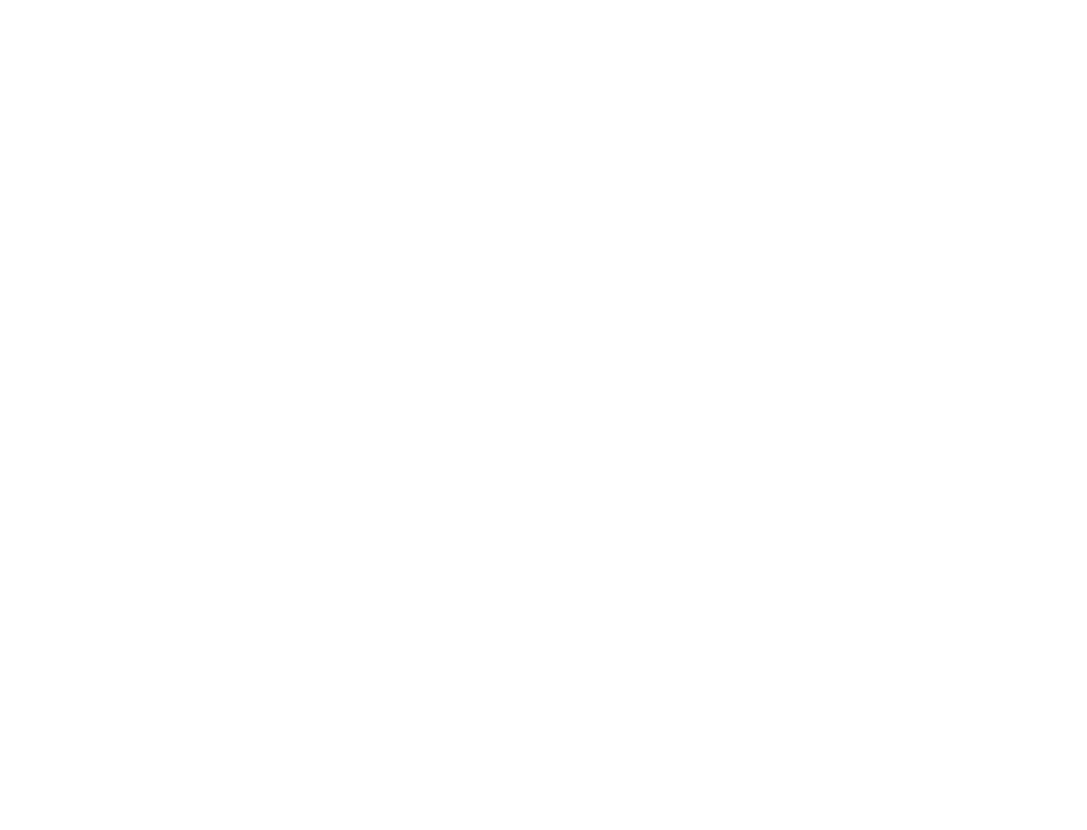
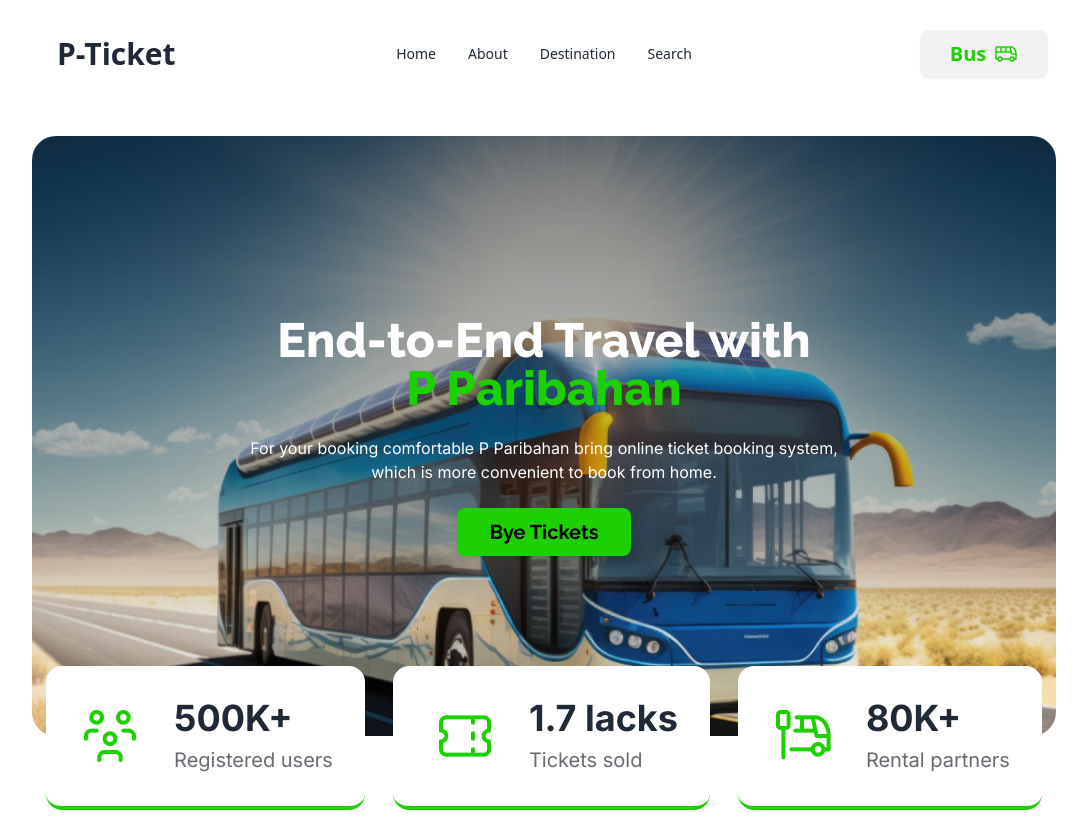
Before and after one commit to Humayra-Amin/Smart-Ticket-A5, a plain HTML site: page index.html in a window 1280 px wide. Shown: the whole page, without its empty margins (96-1183 px from the left). Before the commit the page ends 800 px from the top, so only its background shows below. Drawn offline with nearby package versions, Linux system fonts and the light colour scheme.

Commit message:
nav and banner design done

```diff
--- a/index.html
+++ b/index.html
@@ -4,7 +4,7 @@
 <head>
     <meta charset="UTF-8">
     <meta name="viewport" content="width=device-width, initial-scale=1.0">
-    <title>Document</title>
+    <title>Star Ticket</title>
 
     <!-- font link -->
     <link rel="preconnect" href="https://fonts.googleapis.com">
@@ -29,9 +29,75 @@
         }
     </style>
 </head>
-<header>
+<header class="container mx-auto my-5 w-10/12 lg:w-4/5">
     <!-- navbar section -->
+    <div class="navbar bg-base-100">
+        <div class="navbar-start">
+          <div class="dropdown">
+            <div tabindex="0" role="button" class="btn btn-ghost lg:hidden">
+              <svg xmlns="http://www.w3.org/2000/svg" class="h-5 w-5" fill="none" viewBox="0 0 24 24" stroke="currentColor"><path stroke-linecap="round" stroke-linejoin="round" stroke-width="2" d="M4 6h16M4 12h8m-8 6h16" /></svg>
+            </div>
+            <ul tabindex="0" class="menu menu-sm dropdown-content mt-3 z-[1] p-2 shadow bg-base-100 rounded-box w-52">
+              <li><a>Home</a></li>
+              <li><a>About</a></li>
+              <li><a>Destination</a></li>
+              <li><a>Search</a></li>
+            </ul>
+          </div>
+          <a class="btn btn-ghost text-xl lg:text-3xl">P-Ticket</a>
+        </div>
+        <div class="navbar-center hidden lg:flex">
+          <ul class="menu menu-horizontal px-1">
+            <li><a>Home</a></li>
+            <li><a>About</a></li>
+            <li><a>Destination</a></li>
+            <li><a>Search</a></li>
+          </ul>
+        </div>
+        <div class="navbar-end">
+          <a class="btn text-[#1DD100] w-24 lg:w-32 lg:text-xl">Bus <img src="images/bus-icon.png" alt=""></a>
+        </div>
+      </div>
     <!-- banner section -->
+    <div
+    class="hero bg-[url(./images/banner.png)] h-auto rounded-3xl w-auto mt-12 lg:h-[75vh] lg:rounded-3xl lg:w-auto">
+    <div class="">
+        <div class="gap-2 flex flex-col justify-center items-center text-center lg:gap-6">
+            <h1 class="text-xl lg:text-5xl font-raleway text-white font-extrabold text-center">End-to-End Travel with <br><span class="text-[#1DD100] text-center">P Paribahan</span>
+            </h1>
+            <p class="font-inter text-white">For your booking comfortable P Paribahan bring online ticket booking system, <br> which is more convenient to book from home.</p>
+            <button class="btn bg-[#1DD100] text-black font-raleway font-bold lg:text-xl border-0 lg:px-8">Bye Tickets</button>
+        </div>
+    </div>
+</div>
+
+    <div class="banner-card font-inter flex flex-col lg:flex-row justify-center lg:mt-[-70px] lg:gap-7">
+        <div class="card w-full lg:w-max flex flex-row items-center border-b-4 bg-white border-[#1DD100]">
+            <img src="images/people.png" alt="" class="ml-8">
+            <div class="card-body">
+                <h2 class="card-title text-4xl font-bold">500K+</h2>
+                <p class="text-xl text-[#03071299]">Registered users</p>
+              </div>
+        </div>
+
+        <div class="card w-full lg:w-max flex flex-row items-center border-b-4 bg-white border-[#1DD100]">
+            <img src="images/ticket-cupon.png" alt="" class="ml-10">
+            <div class="card-body">
+                <h2 class="card-title text-4xl font-bold">1.7 lacks</h2>
+                <p class="text-xl text-[#03071299]">Tickets sold</p>
+              </div>
+        </div>
+
+        <div class="card w-full lg:w-max flex flex-row items-center border-b-4 bg-white border-[#1DD100]">
+            <img src="images/stoppage.png" alt="" class="ml-8">
+            <div class="card-body">
+                <h2 class="card-title text-4xl font-bold">80K+</h2>
+                <p class="text-xl text-[#03071299]">Rental partners</p>
+              </div>
+        </div>
+
+      </div>
+
 </header>
 
 <body>
```
